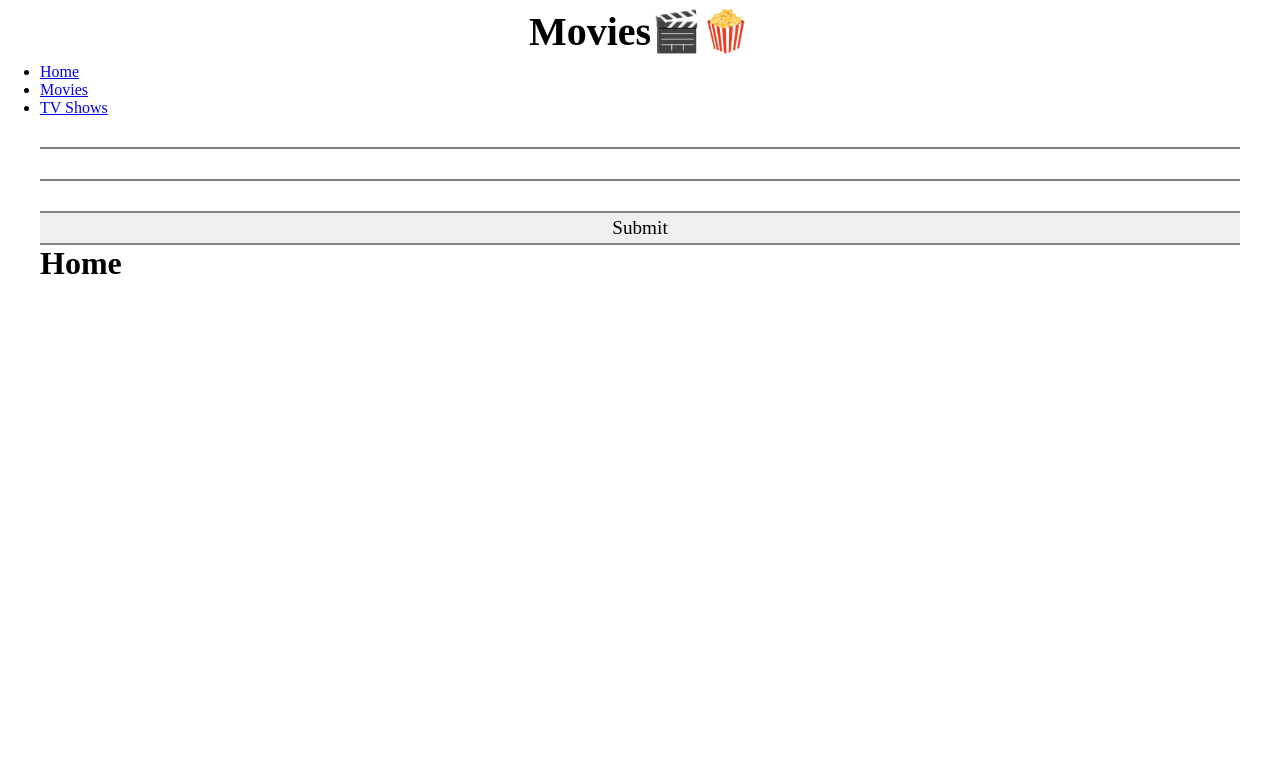
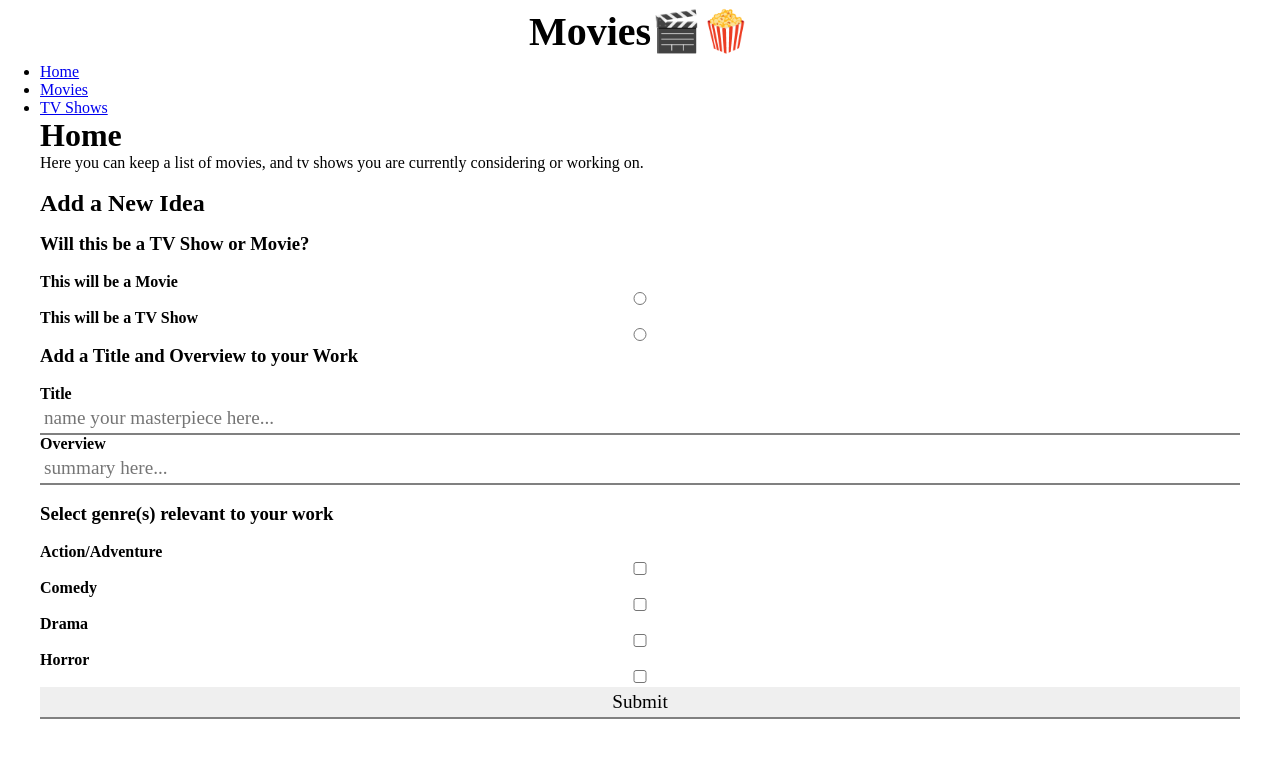
Before and after one commit to OffFernando52/phase-2-project, a React (Create React App) app in the folder phase-2-project/: page / in a window 1280 px wide. Shown: the top 758 px of the page. Built offline with nearby package versions, Linux system fonts and the light colour scheme.

Commit message:
Controlled Form

```diff
--- a/phase-2-project/data/db.json
+++ b/phase-2-project/data/db.json
@@ -1,46 +1,11 @@
 {
-"Movies" :[
+  "Ideas": [
     {
-        "id": 1 ,
-        "name": "Avatar: The Way of Water (2022)",
-        "description":"Set more than a decade after the events of the first film, 'Avatar: The Way of Water' begins to tell the story of the Sully family (Jake, Neytiri, and their kids), the trouble that follows them, the lengths they go to keep each other safe, the battles they fight to stay alive, and the tragedies they endure.",
-        "rate" : "4/5",
-        "image" :"https://www.lbtechreviews.com/wp-content/uploads/2022/12/Avatar-The-Way-of-Water_1-14-scaled-1-800x1185.jpg"
-    },
-    {
-        "id": 2 ,
-        "name": "Smile (2022)" ,
-        "description":"It stars Sosie Bacon as a therapist named Rose Cotter, who, after witnessing the bizarre suicide of a patient, goes through increasingly disturbing and daunting experiences, leading her to believe what she is experiencing is supernatural.",
-        "rate" :"3.7/5",
-        "image" :"https://i0.wp.com/bloody-disgusting.com/wp-content/uploads/2022/09/SMILE.jpeg?ssl=1"
-    },
-    {
-        "id": 3,
-        "name": "Minions: The Rise of Gru (2022)",
-        "description":"The untold story of one twelve-year-old's dream to become the world's greatest supervillain.",
-        "rate" : "4.5/5",
-        "image" : "https://images.fandango.com/ImageRenderer/0/0/redesign/static/img/default_poster.png/0/images/masterrepository/Fandango/222389/MRG_Psych1Sht9_BoomBox_RGB_4.jpg"
-    },
-    {
-        "id": 4,
-        "name": "Avengers: EndGame (2019)",
-        "description":"After half of all life is snapped away by Thanos, the Avengers are left scattered and divided. Now with a way to reverse the damage, the Avengers and their allies must assemble once more and learn to put differences aside in order to work together and set things right.",
-        "rate" : "3.25/5",
-        "image" : "https://redefined.s3.us-east-2.amazonaws.com/wp-content/uploads/2019/03/14114950/Payoff_1-Sht_Online_v6_Domestic_Sm-800x1185.jpg"
-    },
-    {
-        "id": 5,
-        "name": "Dragon Ball Super: Broly (2018)",
-        "description": "Earth is at peace after The Tournament of Power but Goku continues to train, knowing there are ever-stronger forces in the universe. With the arrival of a Saiyan warrior named Broly, Goku and Vegeta face their most dangerous challenge yet.",
-        "rate" : "4/5",
-        "image" : "https://amc-theatres-res.cloudinary.com/v1665315371/amc-cdn/production/2/movies/58400/58408/Poster/Primary_BoxCover_HD_800_1200.jpg"
-    },
-    {
-        "id": 6,
-        "name": "Spider-Man: No Way Home",
-        "description": "Peter Parker's secret identity is revealed to the entire world. Desperate for help, Peter turns to Doctor Strange to make the world forget that he is Spider-Man. The spell goes horribly wrong and shatters the multiverse, bringing in monstrous villains that could destroy the world.",
-        "rate" :"4.8/5",
-        "image" : "https://c8.alamy.com/comp/2HJRPJP/spider-man-no-way-home-2021-directed-by-jon-watts-and-starring-tom-holland-zendaya-and-benedict-cumberbatch-with-spider-mans-identity-now-revealed-peter-asks-doctor-strange-for-help-when-a-spell-goes-wrong-dangerous-foes-from-other-worlds-start-to-appear-forcing-peter-to-discover-what-it-truly-means-to-be-spider-man-2HJRPJP.jpg"
+      "id": 1,
+      "content_type": "Movie",
+      "title": "Columbus` Fight for the New World",
+      "overview": "Columbus discovers the new world and encounters more than he bargained for in this sci-fi take of the exploration of the Americas.",
+      "genres": ["Action/Adventure", "Drama"]
     }
- ]
+  ]
 }
--- a/phase-2-project/src/components/App.js
+++ b/phase-2-project/src/components/App.js
@@ -11,7 +11,7 @@ function App() {
     <div className="app">
       <BrowserRouter>
         <NavBar />
-        <IdeaForm />
+
         <Routes>
           <Route path="/" element={<Home />} />
           <Route path="/movies" element={<MoviesContainer />} />
--- a/phase-2-project/src/components/Home.js
+++ b/phase-2-project/src/components/Home.js
@@ -1,7 +1,19 @@
 import React from "react";
+import IdeaForm from "./IdeaForm";
 
 function Home() {
-  return <h1>Home</h1>;
+  return (
+    <div>
+      <h1>Home</h1>
+      <p>
+        Here you can keep a list of movies, and tv shows you are currently
+        considering or working on.
+      </p>
+      <br />
+      <h2>Add a New Idea</h2>
+      <IdeaForm />
+    </div>
+  );
 }
 
 export default Home;
--- a/phase-2-project/src/components/IdeaForm.js
+++ b/phase-2-project/src/components/IdeaForm.js
@@ -1,12 +1,119 @@
-import React from "react";
+import { type } from "@testing-library/user-event/dist/type";
+import React, { useState } from "react";
 
 function IdeaForm() {
+  const [content_type, setContent_type] = useState("");
+  const [title, setTitle] = useState("");
+  const [overview, setOverview] = useState("");
+  const [genres, setGenres] = useState([]);
+  console.log(content_type);
+  console.log(title);
+  console.log(overview);
+  console.log(genres);
+
+  function genreSelector(e) {
+    const newGenre = e.target.value;
+    if (genres.includes(newGenre) == false) {
+      setGenres([...genres, newGenre]);
+    } else {
+      const index = [...genres].indexOf(newGenre);
+      console.log(index);
+      console.log(genres);
+      const newGenres = [...genres];
+      newGenres.splice(index, 1);
+      setGenres(newGenres);
+    }
+  }
+
   return (
     <div>
       <form>
-        <input></input>
-        <input></input>
-        <input type="text"></input>
+        <h3>Will this be a TV Show or Movie?</h3>
+        <br />
+        <label for="movie">
+          This will be a Movie
+          <input
+            type="radio"
+            id="movie"
+            name="film_type"
+            value="movie"
+            onChange={(e) => setContent_type(e.target.id)}
+          ></input>
+        </label>
+        <label for="tv">
+          This will be a TV Show
+          <input
+            type="radio"
+            id="tv"
+            name="film_type"
+            value="tv show"
+            onChange={(e) => setContent_type(e.target.id)}
+          ></input>
+        </label>
+        <h3>Add a Title and Overview to your Work</h3>
+        <br />
+        <label for="title">
+          Title
+          <input
+            type="text"
+            id="title"
+            placeholder="name your masterpiece here..."
+            onChange={(e) => setTitle(e.target.value)}
+          ></input>
+        </label>
+        <label for="overview">
+          Overview
+          <input
+            type="text"
+            id="overview"
+            placeholder="summary here..."
+            onChange={(e) => setOverview(e.target.value)}
+          ></input>
+        </label>
+        <br />
+        <h3>Select genre(s) relevant to your work</h3>
+        <br />
+        <label for="a/a">
+          Action/Adventure
+          <input
+            type="checkbox"
+            id="a/a"
+            name="a/a"
+            value="Action/Adventure"
+            onChange={(e) => genreSelector(e)}
+          ></input>
+        </label>
+        <label for="comedy">
+          Comedy
+          <input
+            type="checkbox"
+            id="comedy"
+            name="comedy"
+            value="Comedy"
+            onChange={(e) => genreSelector(e)}
+          ></input>
+        </label>
+        <label for="drama">
+          Drama
+          <input
+            type="checkbox"
+            id="drama"
+            name="drama"
+            value="Drama"
+            onChange={(e) => genreSelector(e)}
+          ></input>
+        </label>
+        <label for="horror">
+          Horror
+          <input
+            type="checkbox"
+            id="horror"
+            name="horror"
+            value="Horror"
+            onChange={(e) => genreSelector(e)}
+          ></input>
+        </label>
+
         <input type="submit"></input>
       </form>
     </div>
```
